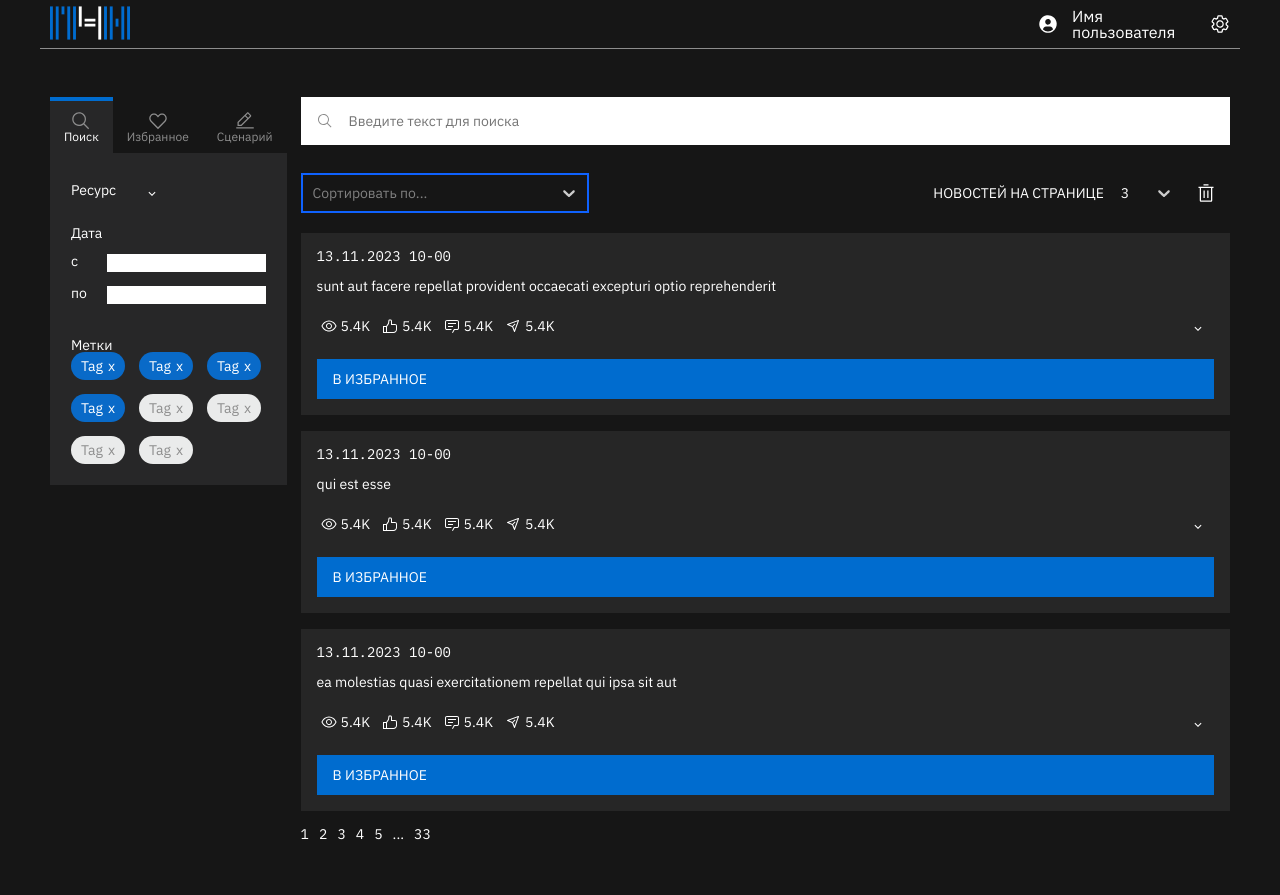
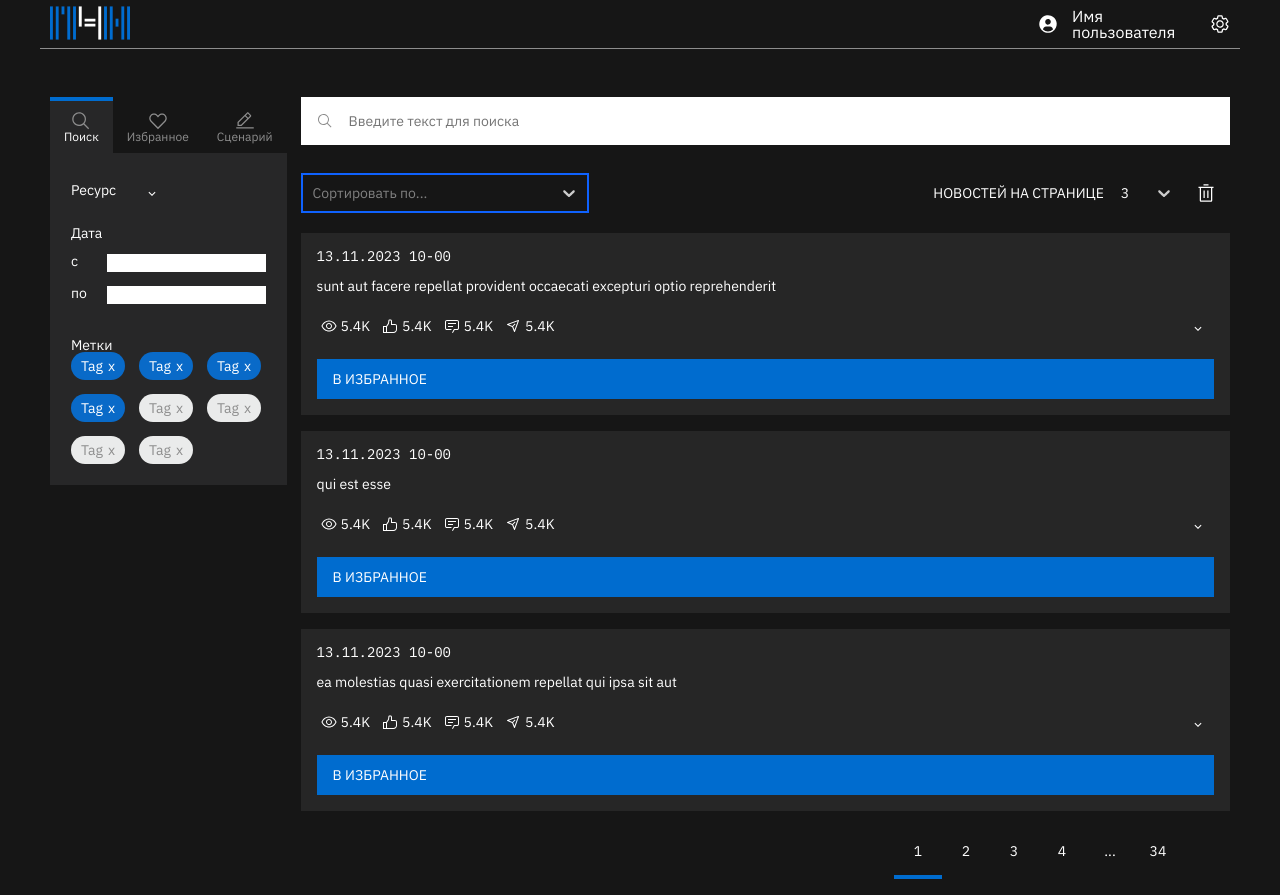
Before and after one commit to iGafar/team_18_front, a React (Create React App) app: page /user in a window 1280 px wide. Before the commit the page ends 857 px from the top, so only its background shows below. Built offline with nearby package versions, Linux system fonts and the light colour scheme.

Commit message:
made pagination and search

```diff
--- a/package.json
+++ b/package.json
@@ -9,6 +9,7 @@
     "@testing-library/user-event": "^13.5.0",
     "react": "^18.2.0",
     "react-dom": "^18.2.0",
+    "react-paginate": "^8.2.0",
     "react-redux": "^8.1.3",
     "react-router-dom": "^6.18.0",
     "react-scripts": "5.0.1",
--- a/src/components/NewsBlock/NewsBlock.css
+++ b/src/components/NewsBlock/NewsBlock.css
@@ -58,7 +58,7 @@
 }
 
 .news-select__control {
-  width: 288px;
+  width: 288px !important;
   background-color: #161616 !important;
   border: 2px solid #0f62fe !important;
   text-transform: none !important;
@@ -118,6 +118,28 @@
   cursor: pointer !important;
 }
 
+.news__paginate {
+	display: flex;
+	justify-content: flex-end;
+}
+
+.news__paginate li a {
+	width: 48px;
+	height: 48px;
+	display: flex;
+	justify-content: center;
+	align-items: center;
+}
+
+.news__paginate li a:hover {
+	cursor: pointer;
+	background-color: ;
+}
+
+.news__paginate .active {
+	border-bottom: 4px #006CCF solid;
+}
+
 .icon-block {
   display: flex;
   align-items: center;
--- a/src/components/NewsBlock/NewsBlock.jsx
+++ b/src/components/NewsBlock/NewsBlock.jsx
@@ -1,9 +1,10 @@
-import React, { useEffect, useRef, useState } from "react";
+import React, { useEffect, useState } from "react";
 import "./NewsBlock.css";
 import trash from "../../assets/images/trash.svg";
 import NewsItem from "../NewsItem/NewsItem";
 import Select from "react-select";
 import news from "../../assets/news.json";
+import ReactPaginate from "react-paginate";
 
 export default function NewsBlock() {
   const optionsSort = [
@@ -24,20 +25,45 @@ export default function NewsBlock() {
     { value: "18", label: "18" },
   ];
 
+  const [searchValue, setSearchValue] = useState("");
   const [maxNewsOnPage, setMaxNewsOnPage] = useState(3);
   const [filteredNews, setFilteredNews] = useState(news);
-  const [pages, setPages] = useState(Math.floor(news.length / maxNewsOnPage));
+  const [pages, setPages] = useState(Math.ceil(news.length / maxNewsOnPage));
+  const [currentPage, setCurrentPage] = useState(0);
+
+  const handlePageChange = (selectedPage) => {
+    setCurrentPage(selectedPage.selected);
+    console.log(maxNewsOnPage);
+  };
+
+  const startIndex = currentPage * maxNewsOnPage;
+  const endIndex = startIndex + maxNewsOnPage;
 
   useEffect(() => {
-    setFilteredNews(news.slice(0, maxNewsOnPage));
-    setPages(Math.floor(news.length / maxNewsOnPage));
-  }, [maxNewsOnPage]);
+    setCurrentPage(0);
+  }, [searchValue, maxNewsOnPage]);
+
+  useEffect(() => {
+    const filtered = news.filter(
+      (el) =>
+        el.body.toLowerCase().includes(searchValue.toLowerCase()) ||
+        el.title.toLowerCase().includes(searchValue.toLowerCase())
+    );
+
+    setFilteredNews(filtered.slice(startIndex, endIndex));
+    setPages(Math.ceil(filtered.length / maxNewsOnPage));
+  }, [searchValue, maxNewsOnPage, currentPage]);
 
   return (
     <div className="newsPage">
       <div className="news">
         <label className="news__search">
-          <input type="search" placeholder="Введите текст для поиска"></input>
+          <input
+            value={searchValue}
+            onChange={(e) => setSearchValue(e.target.value)}
+            type="search"
+            placeholder="Введите текст для поиска"
+          ></input>
         </label>
 
         <div className="news__info">
@@ -55,7 +81,7 @@ export default function NewsBlock() {
               placeholder="3"
               options={optionsNumber}
               defaultValue={optionsNumber[0]}
-              onChange={(option) => setMaxNewsOnPage(option.value)}
+              onChange={(option) => setMaxNewsOnPage(Number(option.value))}
             />
             <span>
               <img src={trash}></img>
@@ -69,13 +95,18 @@ export default function NewsBlock() {
         </div>
       </div>
 
-      <ul className="news__pages">
-        {[...Array(5)].map((el, i) => (
-          <li key={i}>{i + 1}</li>
-        ))}
-				<li>...</li>
-				<li>{pages}</li>
-      </ul>
+      <ReactPaginate
+        pageCount={pages} // Общее количество страниц
+        pageRangeDisplayed={4} // Количество отображаемых страниц внутри пагинации
+        marginPagesDisplayed={1} // Количество отображаемых страниц на краях пагинации
+        previousLabel={null}
+        nextLabel={null}
+        breakLabel={"..."}
+        forcePage={currentPage}
+        onPageChange={handlePageChange}
+        containerClassName={"news__paginate"}
+        activeClassName={"active"}
+      />
     </div>
   );
 }
```
Also changed, not shown: 1 other file (tests, documents, lock files or other folders).
